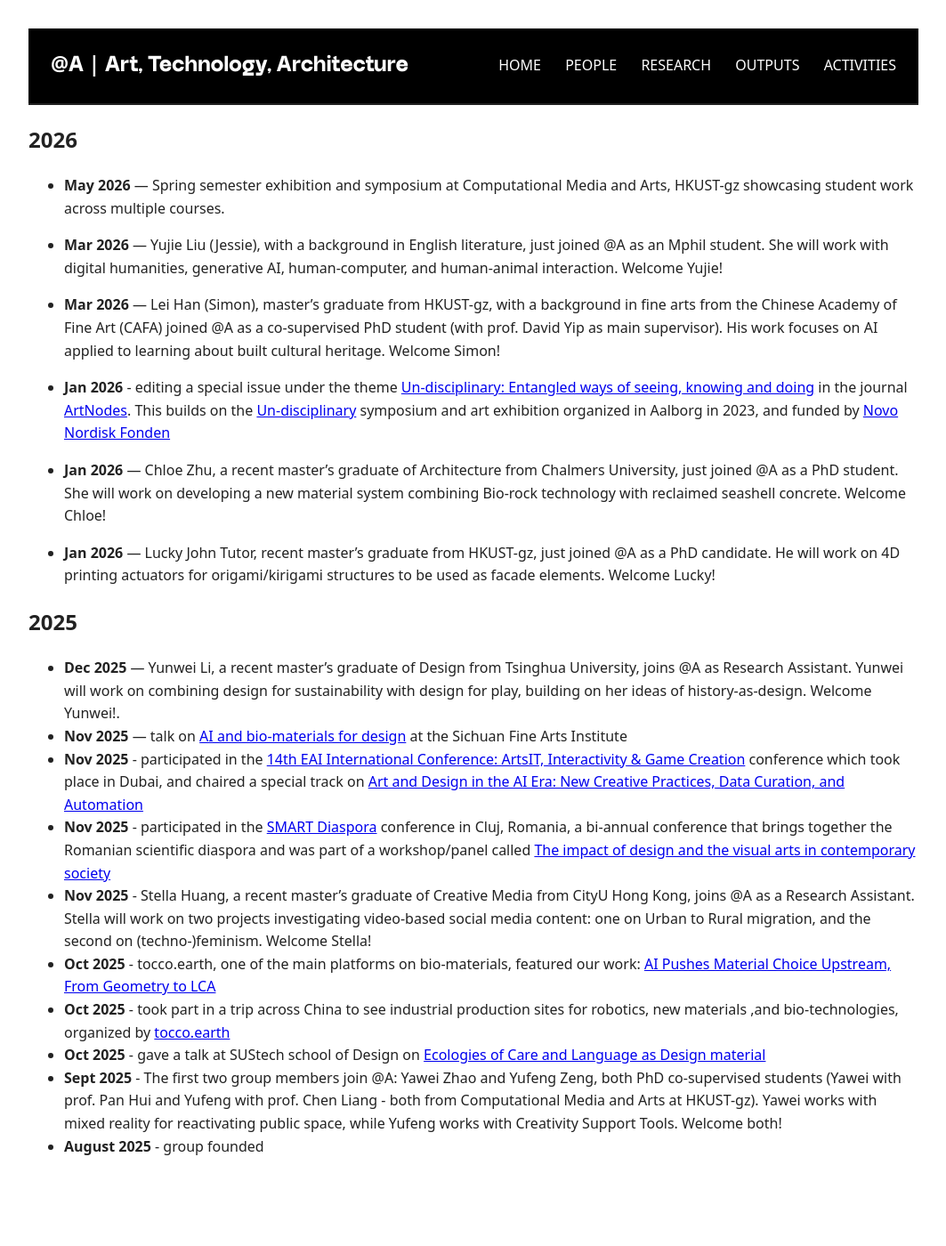
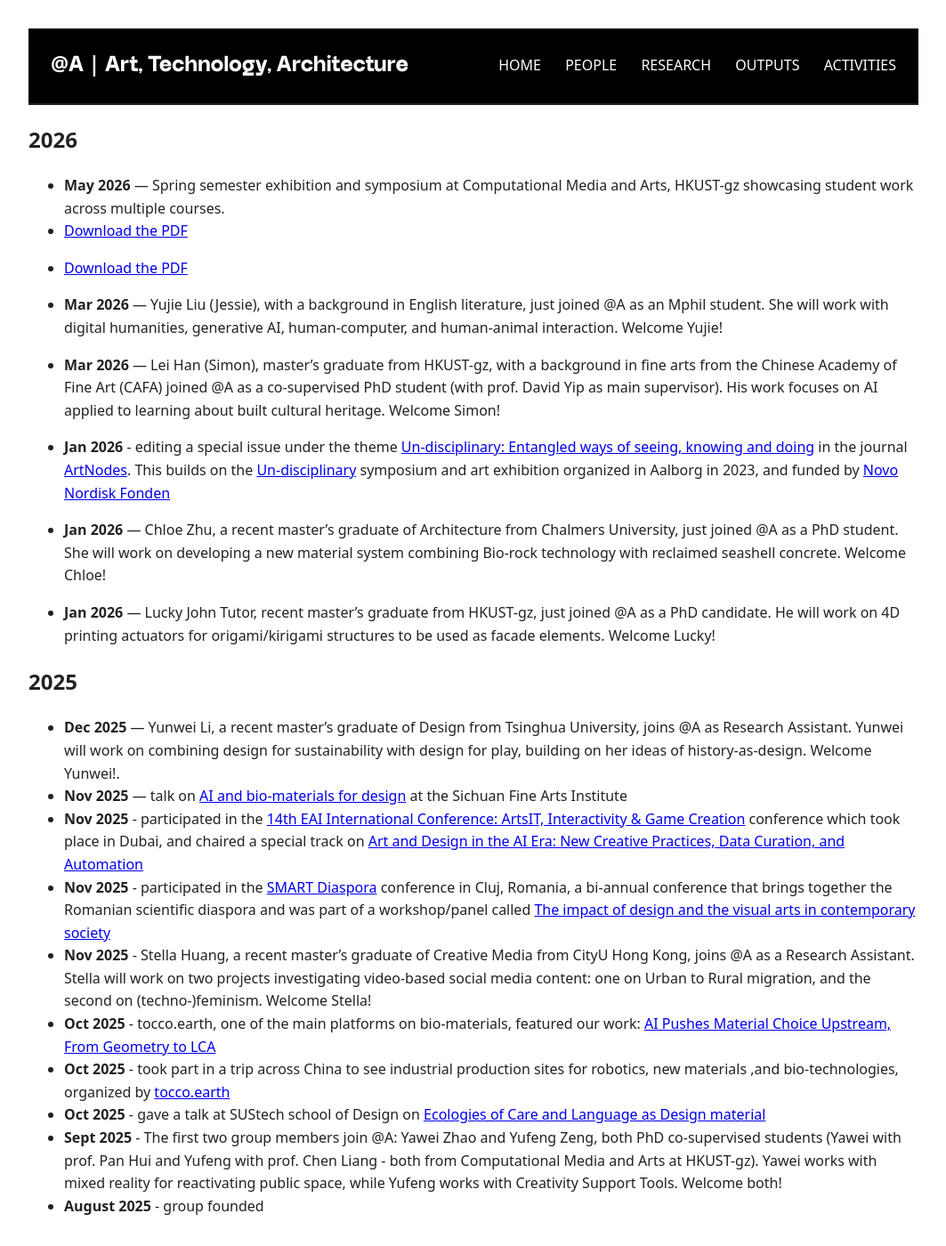
Before and after one commit to anqua/at-a, a Jekyll site: the page built from activities.md, in a window 1280 px wide. Shown: the whole page at 89% size, without its empty margins (108-1171 px from the left). Built offline with Jekyll 4.4.1, drawn with Linux system fonts in a browser that asks for light colours; some web fonts are replaced; before the commit the page ends 1333 px from its top, so only the background shows below that.

Commit message:
Update activities.md

```diff
--- a/activities.md
+++ b/activities.md
@@ -6,6 +6,12 @@ title: News
 ## 2026
 
 - **May 2026** — Spring semester exhibition and symposium at Computational Media and Arts, HKUST-gz showcasing student work across multiple courses.
+- [Download the PDF]({{ site.baseurl }}/assets/poster-exhibitions-spring-2026.pdf)
+- <a href="{{ site.baseurl }}/assets/activities/poster-exhibitions-spring-2026.pdf"
+   target="_blank"
+   rel="noopener">
+  Download the PDF
+</a>
 
 - **Mar 2026** — Yujie Liu (Jessie), with a background in English literature, just joined @A as an Mphil student. She will work with digital humanities, generative AI, human-computer, and human-animal interaction. Welcome Yujie!
 
```
